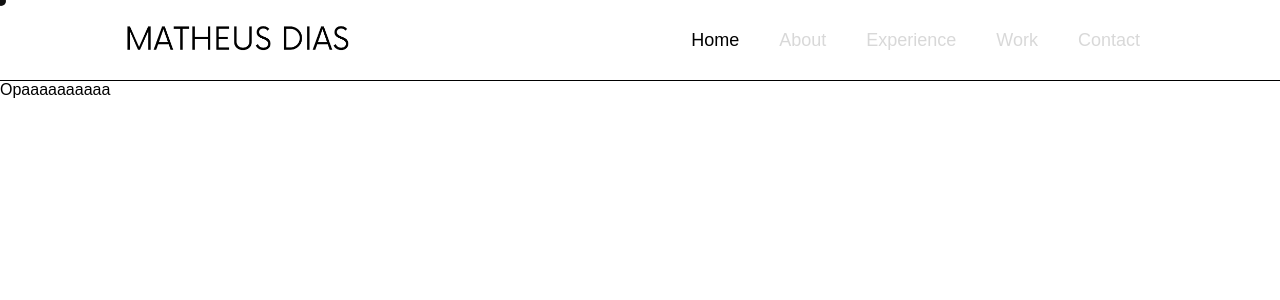
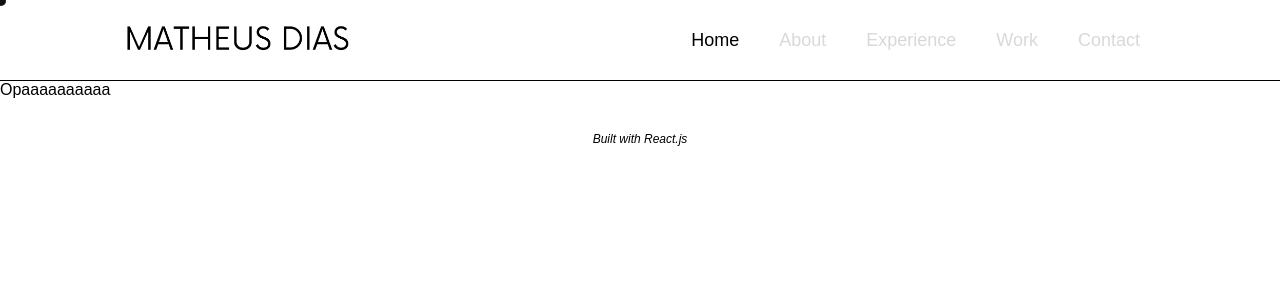
Before and after one commit to Mth-Dias/portfolio, a React (Create React App) app: page /about in a window 1280 px wide. Shown: the top 300 px of the page. Built offline with nearby package versions, Linux system fonts and the light colour scheme; the HTML template or start-up script is replaced by a standard one.

Commit message:
ocultar linkedin 2

```diff
--- a/src/components/footer/footer.component.jsx
+++ b/src/components/footer/footer.component.jsx
@@ -8,9 +8,9 @@ export default function Footer () {
     return(
         <footer>
             <p className="footer-text">Built with React.js</p>
-            <a href="https://www.linkedin.com/in/matheus-dias-158547185/">
+            {/* <a href="https://www.linkedin.com/in/matheus-dias-158547185/">
             <img className="linkedin-logo" src={LinkedinLogo} alt="Linkedin-Logo"></img>
-            </a>
+            </a> */}
         </footer>
     )
 }
--- a/src/components/pages/main_page/main.page.jsx
+++ b/src/components/pages/main_page/main.page.jsx
@@ -22,7 +22,7 @@ function Page() {
           <Route path="/about" element={<About/>}/>
         </Routes>
       </BrowserRouter>
-      {/* <Footer/> */}
+      <Footer/>
     </div>
   );
 }
```
